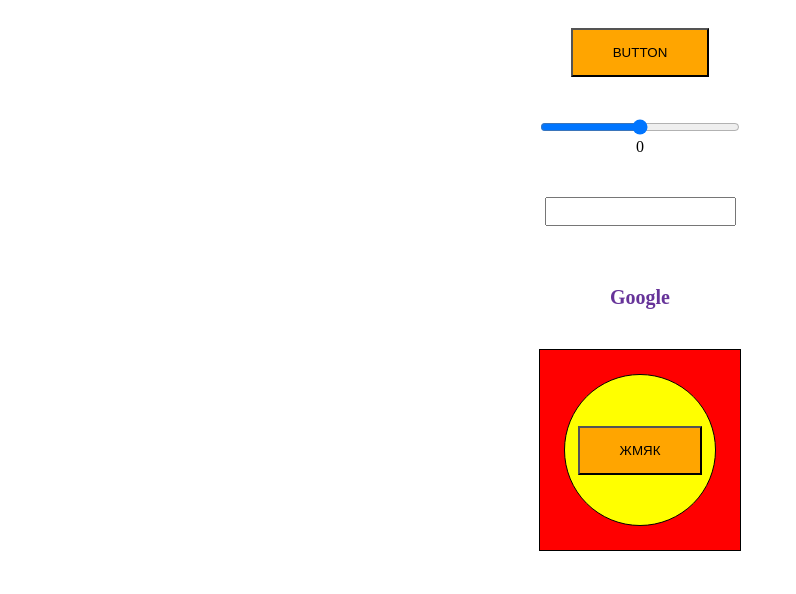
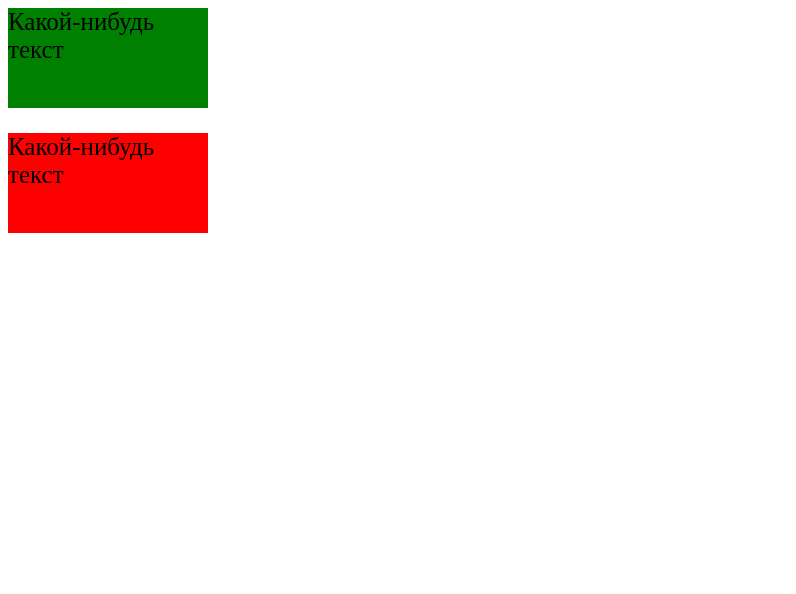
Before and after one commit to neo-30003/Project-2, a plain HTML site: page index.html in a window 1280 px wide. Shown: the whole page, without its empty margins (0-796 px from the left). Drawn offline with Linux system fonts and the light colour scheme.

Commit message:
Выполнил 15-й урок

```diff
--- a/index.html
+++ b/index.html
@@ -1,45 +1,10 @@
 <!DOCTYPE html>
 <html lang="en">
-
-<head>
-    <meta charset="UTF-8">
-    <meta http-equiv="X-UA-Compatible" content="IE=edge">
-    <meta name="viewport" content="width=device-width, initial-scale=1.0">
-    <link rel="stylesheet" href="./style.css">
-    <script src="./script.js" defer></script>
-    <title>Listeners</title>
-</head>
-
-<body>
-
-    <main>
-        <div class="controls">
-            <button id="btn">Button</button>
-        </div>
-
-        <div class="controls">
-            <input type="range" id="range">
-            <span id="range-span">0</span>
-        </div>
-
-        <div class="controls">
-            <input type="text" id="text">
-            <span id="text-span"></span>
-        </div>
-
-        <div class="controls">
-            <a href="https://www.google.ru/">Google</a>
-        </div>
-
-        <div class="controls">
-            <div id="square">
-                <div id="circle">
-                    <button id="e_btn">Жмяк</button>
-                </div>
-            </div>
-        </div>
-    </main>
-
-</body>
-
+  <head>
+    <meta charset="UTF-8" />
+    <meta name="viewport" content="width=device-width, initial-scale=1.0" />
+    <title>Lesson15</title>
+    <script src="/script.js" defer></script>
+  </head>
+  <body></body>
 </html>
--- a/script.js
+++ b/script.js
@@ -0,0 +1,31 @@
+const DomElement = function (selector, height, width, bg, fontSize) {
+  this.selector = selector;
+  this.height = height;
+  this.width = width;
+  this.bg = bg;
+  this.fontSize = fontSize;
+};
+
+DomElement.prototype.createElem = function () {
+  let element;
+  if (this.selector.startsWith(".")) {
+    element = document.createElement("div");
+    element.classList.add(this.selector);
+    document.body.append(element);
+  } else if (this.selector.startsWith("#")) {
+    element = document.createElement("p");
+    element.setAttribute("id", this.selector);
+    document.body.append(element);
+  }
+  element.style.cssText = `height: ${this.height}px;
+  width: ${this.width}px;
+  background: ${this.bg};
+  font-size: ${this.fontSize}px;`;
+  element.textContent = "Какой-нибудь текст";
+};
+
+const newElem1 = new DomElement(".block", "100", "200", "green", "25");
+const newElem2 = new DomElement("#best", "100", "200", "red", "25");
+
+newElem1.createElem();
+newElem2.createElem();
--- a/style.css
+++ /dev/null
@@ -1,71 +0,0 @@
-main {
-    display: flex;
-    flex-direction: column;
-    align-items: center;
-    padding-top: 20px;
-}
-
-.controls {
-    margin-bottom: 40px;
-    display: flex;
-    flex-direction: column;
-    align-items: center;
-}
-
-span {
-    height: 20px;
-    line-height: 20px;
-}
-
-button {
-    padding: 15px 40px;
-    text-transform: uppercase;
-    cursor: pointer;
-    background-color: orange;
-}
-
-input[type=range] {
-    width: 200px;
-    cursor: pointer;
-}
-
-input[type=text] {
-    padding: 5px;
-}
-
-a {
-    text-decoration: none;
-    color: rebeccapurple;
-    font-weight: bold;
-    font-size: 20px;
-    transition: .3s;
-}
-
-a:hover {
-    color: red;
-}
-
-#square {
-    width: 200px;
-    height: 200px;
-    border: 1px solid #000;
-    background-color: red;
-    display: flex;
-    justify-content: center;
-    align-items: center;
-}
-
-#circle {
-    width: 150px;
-    height: 150px;
-    border-radius: 50%;
-    border: 1px solid #000;
-    background-color: yellow;
-    display: flex;
-    justify-content: center;
-    align-items: center;
-}
-
-.green {
-    background-color: green !important;
-}
```
